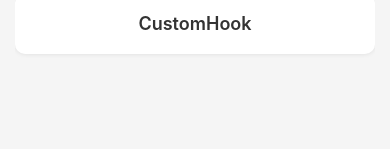
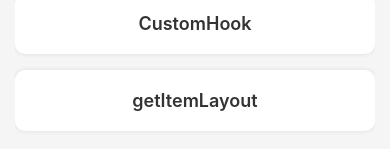
Before and after one commit to UK03-Arya/RN-prac, a React Native app in the folder RNPrac/: screen / in a window 390 px wide. Shown: the part 597-746 px from the top of the page. Built offline with nearby package versions, Linux system fonts and the light colour scheme.

Commit message:
updated cde

```diff
--- a/RNPrac/App.tsx
+++ b/RNPrac/App.tsx
@@ -1,5 +1,5 @@
 import { StatusBar } from 'expo-status-bar';
-import { StyleSheet, Text, View, TouchableOpacity, ScrollView, SafeAreaView } from 'react-native';
+import { StyleSheet, Text, View, TouchableOpacity, ScrollView } from 'react-native';
 import { useState } from 'react';
 
 import Counter from './components/Counter';
@@ -9,6 +9,7 @@ import UserSearch from './components/UserSearch';
 import Debounce from './components/Debounce';
 import ThrottleScroll from './components/Throtling';
 import CustomHook from './components/CustomHook';
+import GetItemLayout from './components/getItemLayout';
 
 export default function App() {
   const [activeComponent, setActiveComponent] = useState('Menu');
@@ -21,10 +22,11 @@ export default function App() {
     { name: 'Debounce', component: <Debounce /> },
     { name: 'ThrottleScroll', component: <ThrottleScroll /> },
     { name: 'CustomHook', component: <CustomHook /> },
+    { name: 'getItemLayout', component: <GetItemLayout /> },
   ];
   // test
   return (
-    <SafeAreaView style={styles.container}>
+    <View style={styles.container}>
       <View style={styles.header}>
         <Text style={styles.headerText}>Practice App</Text>
         {activeComponent !== 'Menu' && (
@@ -52,7 +54,7 @@ export default function App() {
         )}
       </View>
       <StatusBar style="auto" />
-    </SafeAreaView>
+    </View>
   );
 }
 
--- a/RNPrac/components/getItemLayout.tsx
+++ b/RNPrac/components/getItemLayout.tsx
@@ -1,79 +1,48 @@
 import React from 'react';
-import {
-    StyleSheet,
-    Text,
-    View,
-    FlatList,
-    ListRenderItem
-} from 'react-native';
+import { FlatList, View, Text, StyleSheet } from 'react-native';
 
-// 1. Pehle Type define karo (TS ki pehchaan)
-interface UserItem {
-    id: string;
-    name: string;
-}
+// Simplest Way
+const DATA = [...Array(10).keys()].map(i => ({
+    id: String(i),
+    title: `Item ${i + 1}`
+}));
 
-// 2. Constants bahar rakho (Clean Code)
-const ITEM_HEIGHT = 70;
+const ITEM_HEIGHT = 70; // Fix height define karein
 
-const UserListComponent = () => {
-
-    // 3. Simple 'for' loop se data taiyaar karna
-    const data: UserItem[] = [];
-    for (let i = 0; i < 50; i++) {
-        data.push({
-            id: i.toString(),
-            name: `User ${i + 1}`,
-        });
-    }
-
-    // 4. Render function (Har row kaise dikhegi)
-    const renderItem: ListRenderItem<UserItem> = ({ item }) => (
-        <View style={styles.itemContainer}>
-            <Text style={styles.itemText}>{item.name}</Text>
+const MyList = () => {
+    const renderItem = ({ item }) => (
+        <View style={styles.item}>
+            <Text>{item.title}</Text>
         </View>
     );
 
-    // 5. getItemLayout (Performance optimization)
-    const getItemLayout = (_: any, index: number) => ({
-        length: ITEM_HEIGHT,
-        offset: ITEM_HEIGHT * index,
-        index,
+    // getItemLayout implementation
+    const getItemLayout = (data, index) => ({
+        length: ITEM_HEIGHT,         // Item ki height
+        offset: ITEM_HEIGHT * index, // Item ka distance top se
+        index,                       // Item ka index
     });
 
     return (
-        <View style={styles.container}>
         <FlatList
-                data={data}
+            data={DATA}
             renderItem={renderItem}
             keyExtractor={(item) => item.id}
-                getItemLayout={getItemLayout} // Isse list ko pehle hi layout pata chal jayega
-                // Extra optimization props
+            getItemLayout={getItemLayout} // Performance booster
             initialNumToRender={10}
             windowSize={5}
         />
-        </View>
     );
 };
 
-// 6. Styles
 const styles = StyleSheet.create({
-    container: {
-        flex: 1,
-        backgroundColor: '#fff',
-        paddingTop: 50,
-    },
-    itemContainer: {
-        height: ITEM_HEIGHT, // getItemLayout ki 'length' se match hona chahiye
+    item: {
+        height: ITEM_HEIGHT,
         justifyContent: 'center',
         paddingHorizontal: 20,
         borderBottomWidth: 1,
-        borderBottomColor: '#f0f0f0',
-    },
-    itemText: {
-        fontSize: 16,
-        color: '#333',
+        borderBottomColor: '#ccc',
     },
 });
 
-export default UserListComponent;
+export default MyList;
```
Lines whose indentation alone changed are shown as unchanged.
